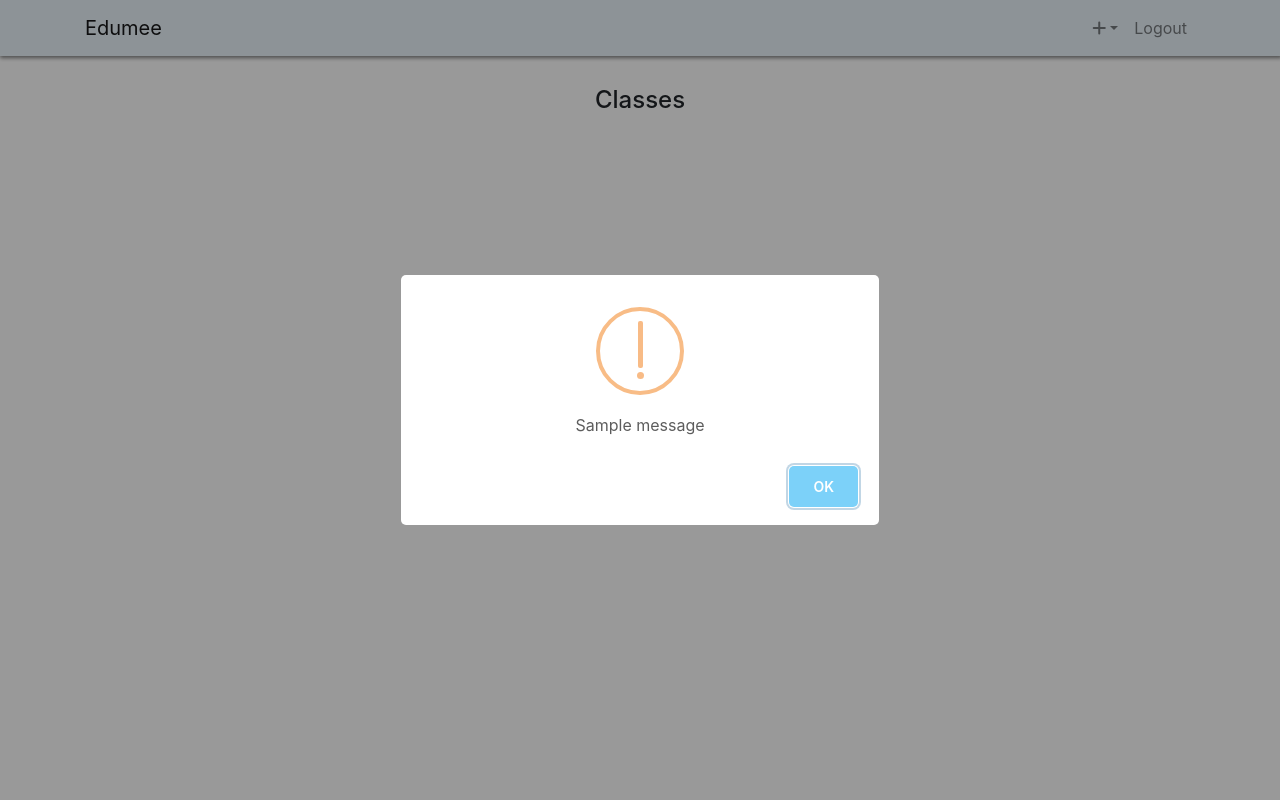
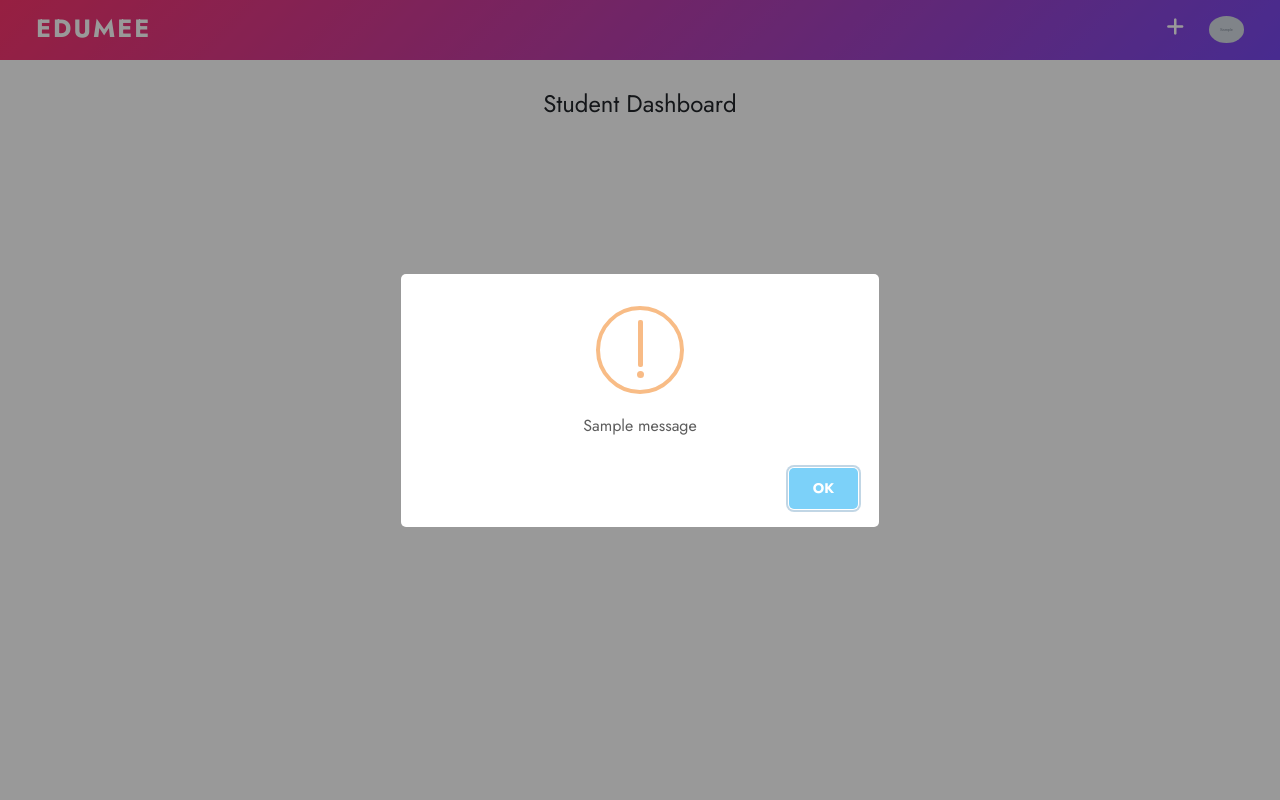
Before and after one commit to tajbiulrafi17/Classroom_Edumee_Django, a Django app: page /student/ in a window 1280 px wide. Run offline with Django 4.2, Linux system fonts and the light colour scheme; a user stored in the database is signed in; tables that the repository leaves empty hold one stand-in row (values such as "Sample post"); grey boxes marked "Sample" are stand-in pictures; one stand-in notice (Sample message) is shown; some libraries are stand-ins or nearby versions.

Commit message:
Navbar added

```diff
--- a/edumee/myapp/views.py
+++ b/edumee/myapp/views.py
@@ -151,7 +151,6 @@
     def post(self,request,*args,**kwargs):
         name = request.POST.get('name')
         email = request.POST.get('email')
-        photo = request.FILES.get('image')
         password1 = request.POST.get('password1')
         password2 = request.POST.get('password2')
         mail_check = User.objects.filter(email=email)
@@ -174,7 +173,7 @@
 
             user.is_student = True
             user.save()
-            user_obj = Student(user=user, name=name, photo=photo)
+            user_obj = Student(user=user, name=name)
             user_obj.save()
         send_activation_email(user, request)
         messages.success(request,'Thanks for Signup! Activate your account from your gmail.')
@@ -186,7 +185,7 @@
     def get(self, request, *args, **kwargs):
         # if request.user.is_authenticated:
         #     return redirect('')
-        return render(request, 'myapp/t_login.html')
+        return render(request, 'myapp/index_v2.html')
 
     def post(self, request, *args, **kwargs):
         email = request.POST.get('email')
@@ -226,7 +225,7 @@
     def get(self, request, *args, **kwargs):
         # if request.user.is_authenticated:
         #     return redirect('')
-        return render(request, 'myapp/s_login.html')
+        return render(request, 'myapp/index_v2.html')
 
     def post(self, request, *args, **kwargs):
         email = request.POST.get('email')
@@ -260,7 +259,7 @@
 
 #Logout View
 class LogoutView(View):
-    @method_decorator(login_required(login_url='login'))
+    @method_decorator(login_required(login_url='index'))
     def dispatch(self,request,*args,**kwargs):
         return super().dispatch(request,*args,**kwargs)
 
--- a/edumee/static/styles/style.css
+++ b/edumee/static/styles/style.css
@@ -28,7 +28,9 @@
     top: -10%;
     right: 48%;
     transform: translateY(-50%);
-    background-image: linear-gradient(-45deg, #4481eb 0%, #04befe 100%);
+    background-image: linear-gradient(-45deg, #7748ee 0%, #fa346c 100%);
+    /* background-image: linear-gradient(-45deg, #7748ee 0%, #fa346c 100%); */
+    /* background-image: linear-gradient(-45deg, #4481eb 0%, #04befe 100%); */
     border-radius: 50%;
     z-index: 6;
     transition: 1.8s ease-in-out;
@@ -83,7 +85,8 @@
 }
 .brandname {
 
-  width: 40%;
+  width: 50%;
+  margin-bottom: 30px;
   transition: transform 1.1s ease-in-out;
   transition-delay: 0.4s;
 }
@@ -174,6 +177,25 @@
   background-color: #3b79e4;
 }
 
+.btn1 {
+  width: 150px;
+  background-color: #5995fd;
+  border: none;
+  outline: none;
+  height: 50px;
+  border-radius: 49px;
+  color: #fff;
+  text-transform: uppercase;
+  font-weight: 600;
+  margin: 10px 0;
+  cursor: pointer;
+  transition: 0.5s;
+
+}
+
+.btn1:hover {
+  background-color: #256ae2;
+}
 
 .image {
     width: 80%;
--- /dev/null
+++ b/edumee/static/styles/style_navbar.css
@@ -0,0 +1,181 @@
+@import url('https://fonts.googleapis.com/css2?family=Jost:wght@400;700&display=swap');
+
+*{
+	margin: 0;
+	padding: 0;
+	box-sizing: border-box;
+	list-style: none;
+	font-family: 'Jost', sans-serif;
+}
+
+.navbar{
+	background: linear-gradient(-45deg, #7748ee 0%, #fa346c 100%);
+	width: 100%;
+	height: 60px;
+	display: flex;
+	justify-content: space-between;
+	align-items: center;
+	padding: 0 50px;
+}
+
+.navbar .logo{
+    align-items: center;
+}
+.navbar .logo a{
+	display: block;
+	text-decoration: none;
+	color: #fff;
+	font-weight: 700;
+	letter-spacing: 2px;
+	font-size: 25px;
+	text-transform: uppercase;
+    margin-bottom: 10px;
+    margin-left: 20px;
+
+}
+
+.navbar .nav_right {
+    margin-right: 20px;
+    margin-top: 5px;
+}
+.navbar .nav_right > ul{
+	display: flex;
+	align-items: center;
+
+}
+
+.navbar .nav_right ul li.nr_li{
+	margin-left: 25px;
+	cursor: pointer;
+	color: #fff;
+	font-size: 20px;
+	position: relative;
+}
+
+.navbar .nav_right ul li.nr_li:hover {
+    color: #cefffc;
+}
+
+.navbar .nav_right ul li img{
+	width: 35px;
+	vertical-align: middle;
+    border-radius: 50%;
+}
+
+.navbar .dd_menu1 {
+    position: absolute;
+    right: -31px;
+    top: 47px;
+    display: flex;
+    background:#fff;
+    border-radius: 15px;
+    box-shadow: 0px 0px 3px rgba(0,0,0,0.25);
+    display: none;
+
+}
+
+.navbar .dd_menu1 .dd_left{
+	background: linear-gradient(-45deg, #7748ee 0%, #fa346c 100%);
+	padding: 5px 15px;
+	border-top-left-radius: 10px;
+	border-bottom-left-radius: 10px;
+
+}
+
+.navbar .dd_menu1 .dd_left li{
+	color: #fff;
+}
+
+.navbar .dd_menu1 .dd_right{
+	padding: 5px 5px;
+    border-top-right-radius: 10px;
+    border-bottom-right-radius: 10px;
+
+}
+
+.navbar .dd_menu1 li{
+	margin-bottom: 10px;
+	color: #868686;
+}
+.navbar .dd_menu1 li a{
+	color: black;
+	display: block;
+    text-decoration: none;
+    padding: 0 20px;
+}
+.navbar .dd_menu1 li a:hover{
+    color: #fa346c;
+}
+
+
+
+.navbar .dd_menu1:before{
+	content: "";
+	position: absolute;
+	top: -20px;
+	right: 30px;
+	border: 10px solid;
+	border-color: transparent transparent #fff transparent;
+}
+
+.navbar .dd_main1.active .dd_menu1{
+	display: flex;
+}
+
+.navbar .dd_menu {
+    position: absolute;
+    right: -23px;
+    top: 47px;
+    display: flex;
+    background:#fff;
+    border-radius: 15px;
+    box-shadow: 0px 0px 3px rgba(0,0,0,0.25);
+    display: none;
+
+}
+
+.navbar .dd_menu .dd_left{
+	background: linear-gradient(-45deg, #7748ee 0%, #fa346c 100%);
+	padding: 5px 15px;
+	border-top-left-radius: 10px;
+	border-bottom-left-radius: 10px;
+
+}
+
+.navbar .dd_menu .dd_left li{
+	color: #fff;
+}
+
+.navbar .dd_menu .dd_right{
+	padding: 5px 5px;
+    border-top-right-radius: 10px;
+    border-bottom-right-radius: 10px;
+
+}
+
+.navbar .dd_menu li{
+	margin-bottom: 10px;
+	color: #868686;
+}
+.navbar .dd_menu li a{
+	color: black;
+	display: block;
+    text-decoration: none;
+    padding: 0 20px;
+}
+.navbar .dd_menu li a:hover{
+    color: #fa346c;
+}
+
+.navbar .dd_menu:before{
+	content: "";
+	position: absolute;
+	top: -20px;
+	right: 30px;
+	border: 10px solid;
+	border-color: transparent transparent #fff transparent;
+}
+
+.navbar .dd_main.active .dd_menu{
+	display: flex;
+}
--- a/edumee/templates/myapp/base/base.html
+++ b/edumee/templates/myapp/base/base.html
@@ -7,12 +7,19 @@
     <meta name="viewport" content="width=device-width, initial-scale=1, shrink-to-fit=no">
 
     <!-- Bootstrap CSS -->
+    <link rel="shortcut icon" type="image/png" href="{% static 'images/favicon.ico' %}"/>
+    <link rel="stylesheet" href="{% static 'styles/style.css' %}" />
+    <link rel="stylesheet" href="{% static 'styles/style_navbar.css' %}" />
 
-    <link rel="stylesheet" href="{% static 'styles/style.css' %}" />
+    <link href='https://unpkg.com/boxicons@2.0.7/css/boxicons.min.css' rel='stylesheet'>
+
     <link rel="stylesheet" href="https://stackpath.bootstrapcdn.com/bootstrap/4.4.1/css/bootstrap.min.css" integrity="sha384-Vkoo8x4CGsO3+Hhxv8T/Q5PaXtkKtu6ug5TOeNV6gBiFeWPGFN9MuhOf23Q9Ifjh" crossorigin="anonymous">
     <link rel="stylesheet" href="https://cdnjs.cloudflare.com/ajax/libs/font-awesome/5.15.3/css/all.min.css" integrity="sha512-iBBXm8fW90+nuLcSKlbmrPcLa0OT92xO1BIsZ+ywDWZCvqsWgccV3gFoRBv0z+8dLJgyAHIhR35VZc2oM/gI1w==" crossorigin="anonymous" referrerpolicy="no-referrer" />
 
     <script src="https://kit.fontawesome.com/64d58efce2.js" crossorigin="anonymous"></script>
+
+    <script src="https://kit.fontawesome.com/b99e675b6e.js"></script>
+
 
     <title>{% block title %} {% endblock %}</title>
     <style>{% block css %} {% endblock %}</style>
@@ -21,7 +28,7 @@
 
 <body>
 
-{% include 'myapp/base/header.html' %}
+{% include 'myapp/base/navbar.html' %}
 
 <script src="https://unpkg.com/sweetalert/dist/sweetalert.min.js"></script>
 
@@ -42,8 +49,8 @@
 
 <script src="https://cdnjs.cloudflare.com/ajax/libs/feather-icons/4.9.0/feather.min.js"></script>
 <script src="https://cdnjs.cloudflare.com/ajax/libs/Chart.js/2.7.3/Chart.min.js"></script>
-<script src="{% static 'scripts/main.js' %}"></script></body>
-<script src="{% static 'scripts/app.js' %}"></script></body>
+<script src="{% static 'scripts/main.js' %}"></script>
+<script src="{% static 'scripts/app.js' %}"></script>
 
 </body>
 </html>
--- a/edumee/templates/myapp/base/header.html
+++ /dev/null
@@ -1,79 +0,0 @@
-
-{% if user.is_authenticated %}
-<nav class="navbar navbar-expand-md navbar-light " style="background-color: #ebf4fb; box-shadow: 0.5px 1px 4px 1px grey;" >
-    <div class="container">
-        {% if user.is_authenticated %}
-            {% if user.is_teacher %}
-                <a class="navbar-brand" href="{% url 't_dash' %}">
-                    <span>Edumee</span>
-                </a>
-            {% else %}
-                <a class="navbar-brand" href="{% url 's_dash' %}">
-                    <span>Edumee</span>
-                </a>
-            {% endif %}
-        {% else %}
-            <a class="navbar-brand" href="{% url 'index' %}">
-                        <span>Edumee</span>
-                    </a>
-        {% endif %}
-
-        <button class="navbar-toggler" type="button" data-toggle="collapse" data-target="#navbarNav" aria-controls="navbarNav" aria-expanded="false" aria-label="Toggle navigation">
-            <span class="navbar-toggler-icon"></span>
-        </button>
-        <div class="collapse navbar-collapse" id="navbarNav">
-
-        <ul class="navbar-nav ml-auto">
-                {% if user.is_authenticated %}
-
-                    <li class="nav-item dropdown">
-                      <a href="" class="nav-link dropdown-toggle" href="#" id="navbarDropdown" role="button" data-toggle="dropdown" aria-haspopup="true" aria-expanded="false"><i class="fas fa-plus"></i></a>
-                      <div class="dropdown-menu" aria-labelledby="navbarDropdown" >
-                            {% if user.is_teacher %}
-                            <!--  -->
-                            <a class="dropdown-item" href="#">Create Class</a>
-                            {% else %}
-                            <a class="dropdown-item" href="#"  data-toggle="modal" data-target="#joinClass">Join Class</a>
-                            {% endif %}
-                        </div>
-                    </li>
-                    <li class="nav-item">
-                        <a href="{% url 'logout' %}"  class="nav-link">Logout</a>
-                    </li>
-
-
-                {% endif %}
-            </ul>
-        </div>
-    </div>
-</nav>
-{% endif %}
-
-<!-- Modal -->
-<div class="modal fade" id="joinClass" tabindex="-1" role="dialog" aria-labelledby="exampleModalCenterTitle" aria-hidden="true">
-    <div class="modal-dialog modal-dialog-centered" role="document">
-      <div class="modal-content">
-        <div class="modal-header">
-          <h5 class="modal-title" id="exampleModalCenterTitle">Enter class code to join</h5>
-          <button type="button" class="close" data-dismiss="modal" aria-label="Close">
-            <span aria-hidden="true">&times;</span>
-          </button>
-        </div>
-        <div class="modal-body">
-            <!--  -->
-            <form action="#" method="POST">
-              {% csrf_token %}
-                <div class="form-group">
-
-                  <input type="text" class="form-control" id="exampleInputEmail1" name='code' aria-describedby="emailHelp" placeholder="Enter class Code">
-
-                </div>
-                <button type="button" class="btn btn-secondary" data-dismiss="modal">Close</button>
-                <button type="submit" class="btn btn-primary">Join</button>
-              </form>
-
-        </div>
-
-      </div>
-    </div>
-  </div>
--- /dev/null
+++ b/edumee/templates/myapp/base/navbar.html
@@ -0,0 +1,73 @@
+
+{% if user.is_authenticated %}
+<div class="wrapper">
+	<div class="navbar">
+		<div class="logo">
+
+
+            {% if user.is_teacher %}
+                <a href="{% url 't_dash' %}">Edumee</a>
+            {% else %}
+                <a href="{% url 's_dash' %}">Edumee</a>
+            {% endif %}
+
+
+
+		</div>
+		<div class="nav_right">
+			<ul>
+                <li class="nr_li dd_main1">
+					<i class="fas fa-plus"></i>
+                    <div class="dd_menu1">
+                      <div class="dd_right">
+                        <ul>
+                            {% if user.is_teacher %}
+                                <li><a class="dropdown-item" href="#">Create Class</a></li>
+                                <li><a class="dropdown-item" href="#">Join Class</a></li>
+                            {% else %}
+                                <li><a class="dropdown-item" href="#"  data-toggle="modal" data-target="#joinClass">Join Class</a></li>
+                            {% endif %}
+                        </ul>
+                      </div>
+                    </div>
+				</li>
+				<li class="nr_li dd_main">
+                    {% if user.is_teacher %}
+                    <img src="{{ user.teachers.photo.url }}" alt="profile_img">
+                    {% else %}
+                    <img src="{{ user.students.photo.url }}" alt="profile_img">
+                    {% endif %}
+
+					<div class="dd_menu">
+						<div class="dd_left">
+							<ul>
+								<li><i class="fas fa-cog"></i></li>
+								<li><i class="fas fa-sign-out-alt"></i></li>
+							</ul>
+						</div>
+						<div class="dd_right">
+							<ul>
+								<li><a href="#">Settings</a></li>
+								<li><a href="{% url 'logout' %}">Logout</a></li>
+							</ul>
+						</div>
+					</div>
+				</li>
+
+			</ul>
+		</div>
+	</div>
+</div>
+
+<script>
+	var dd_main = document.querySelector(".dd_main");
+    var dd_main1 = document.querySelector(".dd_main1");
+
+	dd_main.addEventListener("click", function(){
+		this.classList.toggle("active");
+	})
+    dd_main1.addEventListener("click", function(){
+		this.classList.toggle("active");
+	})
+</script>
+{% endif %}
--- a/edumee/templates/myapp/s_dashboard.html
+++ b/edumee/templates/myapp/s_dashboard.html
@@ -2,44 +2,12 @@
 
 {% load static %}
 
-{% block title %} {{ user.students.name }} | Scholarly {% endblock %}
+{% block title %} {{ user.students.name }} | Edumee {% endblock %}
 {% block css %}
-.s_box{
 
-    position: relative;
-    box-shadow: 2px 1px 10px 1px #e6e6e6;
-    border-radius: 10px;
-    background: #8eccff;
-    overflow:hidden;
-    padding:30px;
-}
-.s_box img{
-    position:absolute;
-    top:40%;
-    right:20px;
-    width:20%;
-    height:auto;
-}
 {% endblock %}
 
 {% block content %}
-
-{% comment %}
-
-<div class="row" style="margin-top:30px; margin:0;">
-
-    <div class="messages" style="position: absolute; top:12%; left:70%; z-index: 1;" >
-        {% for message in messages %}
-            <div class="alert alert-primary" {% if message.tags %}
-                class="{{ message.tags }}"{% endif %}>{{ message }}
-                <button type="button" class="close" data-dismiss="alert" aria-label="Close">
-                    <span aria-hidden="true">&times;</span>
-                </button>
-            </div>
-
-        {% endfor %}
-    </div>
-{% endcomment %}
 
 <script>
 {% for message in messages %}
@@ -50,21 +18,7 @@
 </script>
 
 
-<h4 align="center" style="margin-top:30px">Classes</h4>
-<div class="row" style="margin-top:20px; margin:0; padding-top:20px;">
-
-    {% for r in room %}
-    <div class="col-md-3 s_box m-4 ">
-
-            <h4>{{ r.name }}</h4>
-            <img src="https://www.pngarts.com/files/11/Avatar-PNG-Transparent-Image.png" alt="">
-            <span>{{ r.details }}</span><br>
-             <span>{{ r.teacher }}</span><br>
-            <a href="{% url 'view_class' r.id %}"> view Class </a>
-    </div>
-    {% endfor %}
+<h4 align="center" style="margin-top:30px">Student Dashboard</h4>
 
 
-</div>
-
 {% endblock %}
```
Also changed, not shown: edumee/templates/myapp/index_v2.html (+27 -16 lines), edumee/templates/myapp/t_dashboard.html (+4 -41 lines), edumee/static/images/edumeeLogo.png (added), edumee/static/images/favicon.ico (added), edumee/static/images/std.svg (added), edumee/static/images/std1.svg (deleted), edumee/static/images/std2.svg (deleted), edumee/static/images/std3.svg (deleted), edumee/static/images/teacher.svg, edumee/static/images/user/Untitled-1.png (added).
